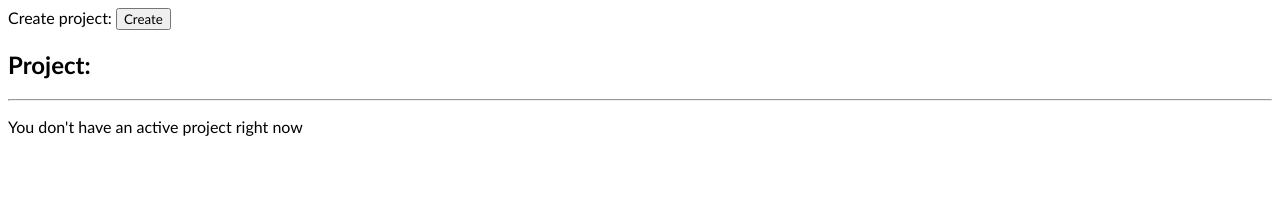
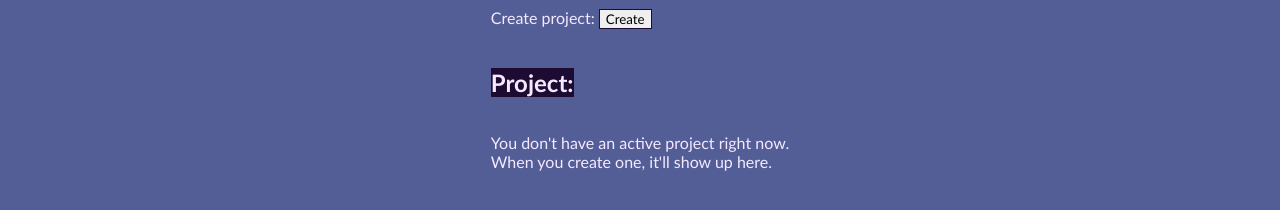
Before and after one commit to chomp-it/Hamachi, a website: page views/user_homepage.html in a window 1280 px wide. Drawn offline with Linux system fonts and the light colour scheme.

Commit message:
tried to add style

```diff
--- a/stylesheets/research_project.css
+++ b/stylesheets/research_project.css
@@ -1,5 +1,7 @@
 body {
     font-family: 'Trebuchet MS', AppleGothic, sans-serif;
+    color: #f4e9ff
+
 }
 
 input {
@@ -9,3 +11,11 @@ input {
 textarea {
     font-family: 'Trebuchet MS', AppleGothic, sans-serif;
 }
+
+html {
+    background-color: #535e97;
+}
+
+hr {
+    color: #4e3367;
+}
--- /dev/null
+++ b/stylesheets/user_homepage.css
@@ -0,0 +1,29 @@
+html {
+    background-color: #535e97;
+    display: flex;
+    justify-content: center;
+    align-items: center;
+}
+
+body {
+    color: #f4e9ff
+}
+
+textarea {
+    border: 1px solid #1d0b32
+}
+
+input {
+    border: 1px solid #1d0b32
+}
+
+button {
+    border: 1px solid #1d0b32
+}
+
+.assign-background-box {
+    background-color: #1d0b32;
+    display: inline-flex;
+    justify-content: center;
+    align-items: center;
+}
--- a/views/user_homepage.html
+++ b/views/user_homepage.html
@@ -5,6 +5,7 @@
     <title>Your homepage</title>
 
     <link rel="icon" type="image/svg+xml" href="../assets/hamachi_favicon.svg">
+    <link rel="stylesheet" href="../stylesheets/user_homepage.css">
 
     <style>
         html {
@@ -89,11 +90,15 @@
     <button id="project-creation-cancel">Cancel</button>
 </div>
 
-<h2>Project:</h2>
-<hr>
+
+<br>
+<div id="project-container">
+    <h2 class="assign-background-box">Project:</h2>
+
 
     <p id="no-current-project" style="display: none">
-    You don't have an active project right now
+        You don't have an active project right now. <br>
+        When you create one, it'll show up here.
     </p>
 
     <div id="open-project">
@@ -103,6 +108,8 @@
         <button id="open-project-button">Pick up where you left off</button>
         <button id="clear-project-button">Clear this project's data</button>
     </div>
+</div>
+
 
 </body>
 <script src="../javascripts/user_homepage_controller.js"></script>
```
Lines whose indentation alone changed are shown as unchanged.
